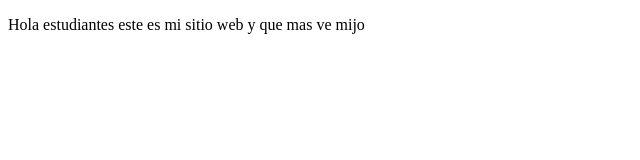
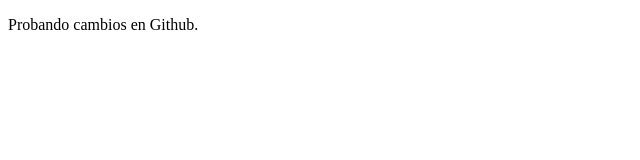
Before and after one commit to ajcr96/proyectoDemoCursoPrework, a plain HTML site: page index.html in a window 1280 px wide. Shown: the whole page, without its empty margins (0-640 px from the left). Drawn offline with Linux system fonts and the light colour scheme.

Commit message:
cambios, cambie mparrafo

```diff
--- a/index.html
+++ b/index.html
@@ -8,8 +8,7 @@
 </head>
 <body>
    <p>
-       Hola estudiantes este es mi sitio web
-       y que mas ve mijo
+       Probando cambios en Github.
    </p>
 </body>
 </html>
```
